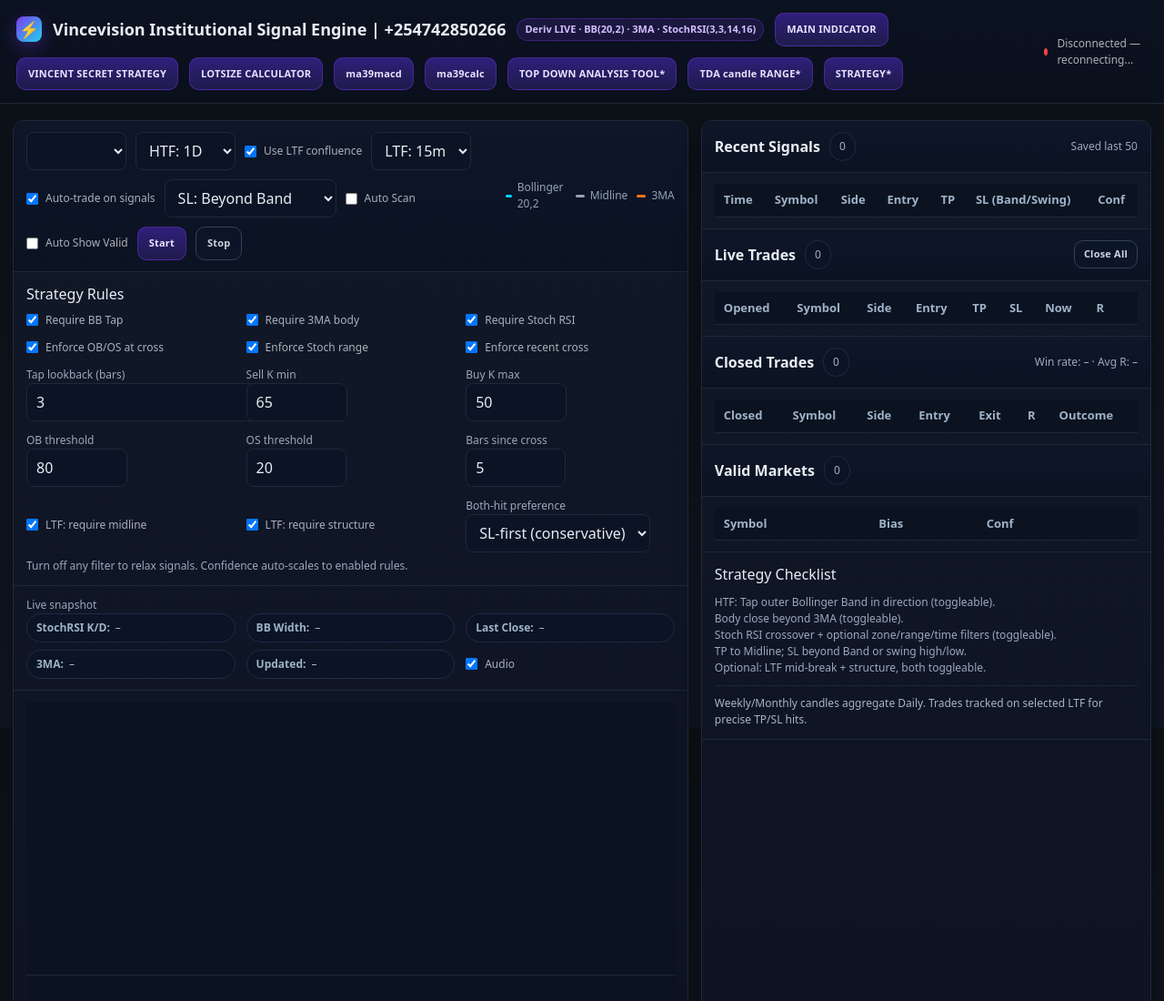
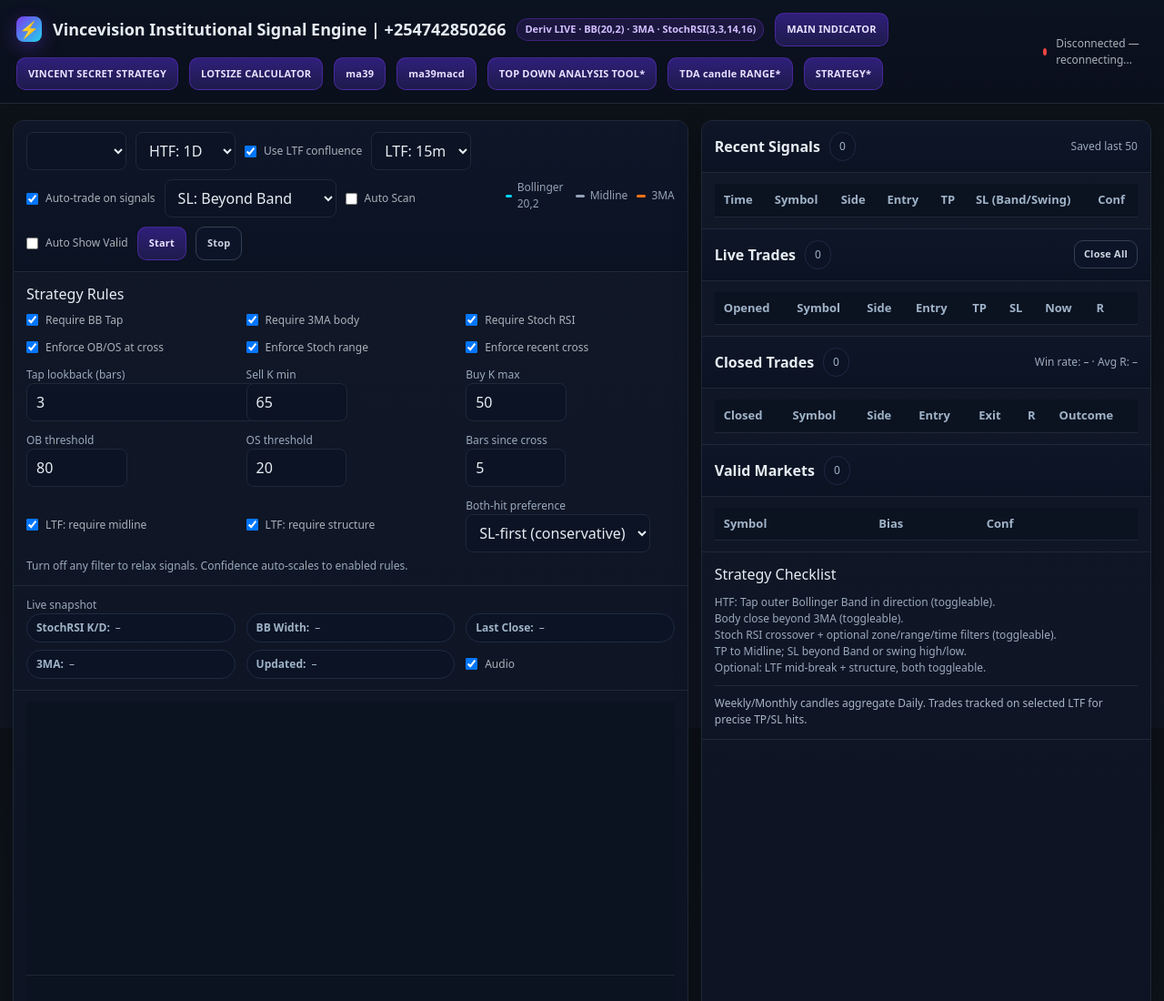
Before and after one commit to vincevision/vincevision.github.io, a website: page index.html in a window 1280 px wide. Shown: the top 1100 px of the page at 91% size. Drawn offline with nearby package versions, Linux system fonts and the light colour scheme.

Commit message:
Fix button labels for ma39 and ma392

```diff
--- a/index.html
+++ b/index.html
@@ -88,8 +88,8 @@
     <button class="badge btn" onclick="window.open('crossover.html','_blank')">CROSSOVER SCANNER</button> -->
 
     <button class="badge btn" onclick="window.open('lotsize.html','_blank')">LOTSIZE CALCULATOR</button>
-     <button class="badge btn" onclick="window.open('ma392.html','_blank')">ma39macd</button>
-     <button class="badge btn" onclick="window.open('ma39.html','_blank')">ma39calc</button>
+     <button class="badge btn" onclick="window.open('ma392.html','_blank')">ma39</button>
+     <button class="badge btn" onclick="window.open('ma39.html','_blank')">ma39macd</button>
     <button class="badge btn" onclick="window.open('tda.html','_blank')">TOP DOWN ANALYSIS TOOL*</button>
     <button class="badge btn" onclick="window.open('tf.html','_blank')">TDA candle RANGE*</button>
 
```
